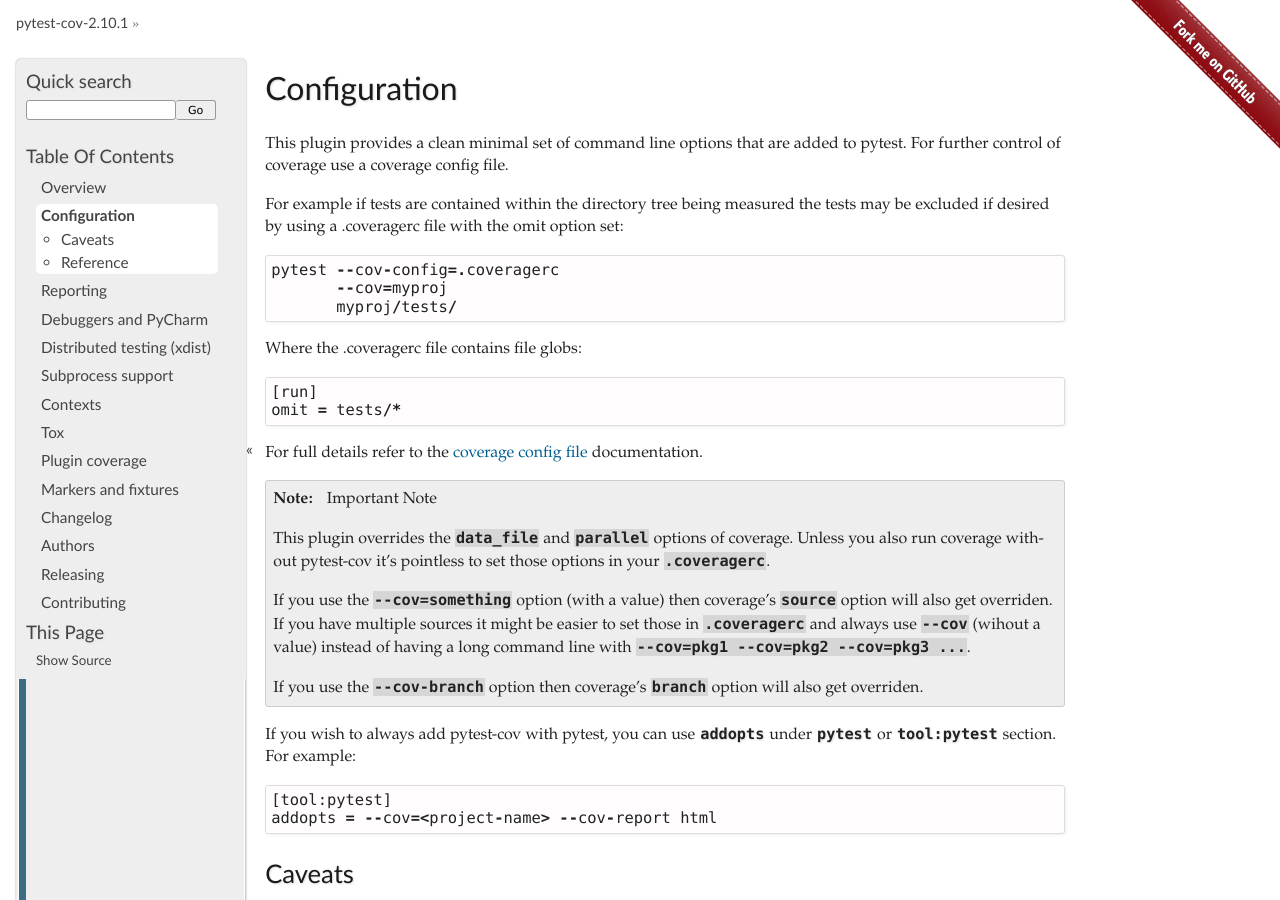
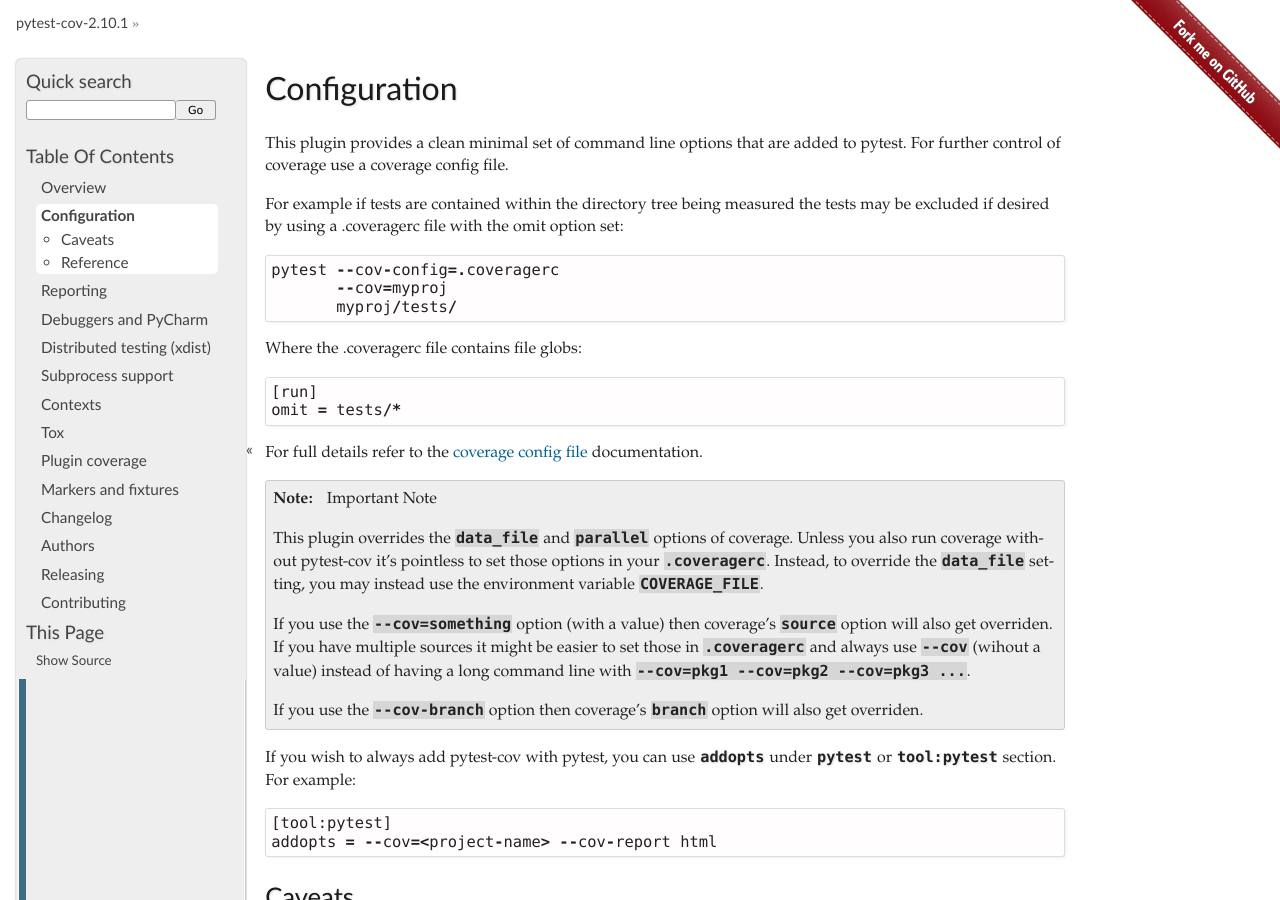
Before and after one commit to pytest-dev/pytest-cov, a Sphinx documentation site: the page built from docs/config.rst, in a window 1280 px wide and 900 px high. Built offline with Sphinx 7.4.7, drawn with Linux system fonts in a browser that asks for light colours.

Commit message:
Mention COVERAGE_FILE environment variable

```diff
--- a/docs/config.rst
+++ b/docs/config.rst
@@ -24,7 +24,8 @@ For full details refer to the `coverage config file`_ documentation.
 .. note:: Important Note
 
     This plugin overrides the ``data_file`` and ``parallel`` options of coverage. Unless you also run coverage without
-    pytest-cov it's pointless to set those options in your ``.coveragerc``.
+    pytest-cov it's pointless to set those options in your ``.coveragerc``.  Instead, to override the ``data_file`` setting,
+    you may instead use the environment variable ``COVERAGE_FILE``.
 
     If you use the ``--cov=something`` option (with a value) then coverage's ``source`` option will also get overriden.
     If you have multiple sources it might be easier to set those in ``.coveragerc`` and always use ``--cov`` (wihout a value)
```
